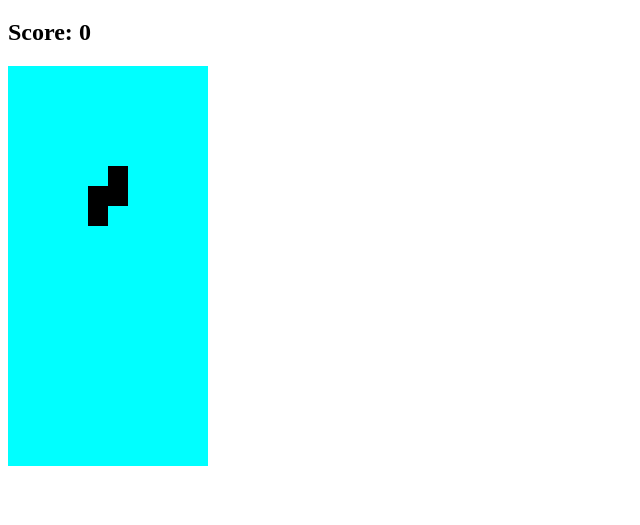
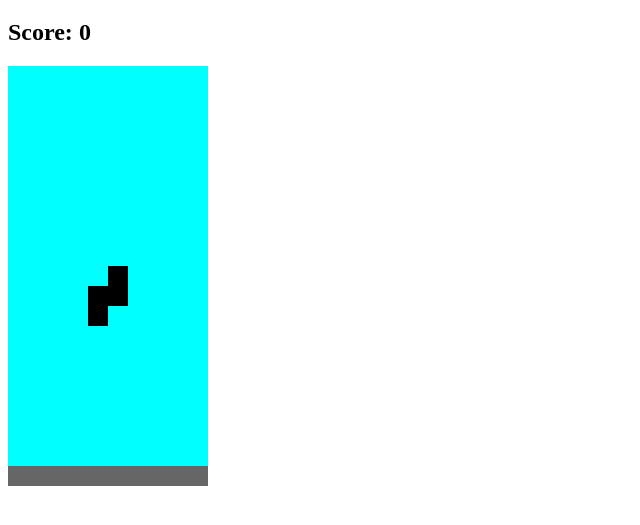
Before and after one commit to SilverBullet70/Tetris, a plain HTML site: page index.html in a window 1280 px wide. Shown: the part 61-586 px from the top of the page, without its empty margins (0-640 px from the left). Drawn offline with nearby package versions, Linux system fonts and the light colour scheme.

Commit message:
added launch file + blocks now stop properly when reach end

```diff
--- a/style.css
+++ b/style.css
@@ -18,3 +18,7 @@
     background-color: #000;
 
 }
+
+.fixed{
+    background-color: #666;
+}
--- a/tetris.js
+++ b/tetris.js
@@ -72,21 +72,31 @@ function getRandomRotation() {
 }
 
 var squares = [];
-
+var interval = 0;
 function startNewObject() {
     draw(squares, currentTetromino, currentRotation, currentPosition);
-    moveDown(squares, currentTetromino, currentRotation, currentPosition);
+    interval = setInterval(
+        function () {
+            moveDown(squares, currentTetromino, currentRotation, currentPosition);
+        }, 500);
 }
 
 $(document).ready(function () {
 
     for (var i = 0; i < CANVAS_HEIGHT * CANVAS_WIDTH; i++) {
         var block = $("<div></div>");
-        if (i >= CANVAS_WIDTH * (CANVAS_HEIGHT - 1)) {
-            block.addClass("fixed");
-        }
+        // if (i >= CANVAS_WIDTH * (CANVAS_HEIGHT - 1)) {
+        //     block.addClass("fixed");
+        // }
         $("#tetris").append(block);
         squares.push(block);
+    }
+    for (var i = 0; i < CANVAS_WIDTH; i++) {
+        var block = $("<div></div>");
+        block.addClass("fixed");
+        $("#tetris").append(block);
+        squares.push(block);
+
     }
 
 
@@ -95,58 +105,68 @@ $(document).ready(function () {
 
 });
 
-function isEnd(squares, tetromino, rot, position, interval) {
-    for (var i = 0; i < TETROMINOES[tetromino][rot].length; i++) {
-        if (squares[i + position + CANVAS_WIDTH].hasClass("fixed")) {
-            freeze(squares, tetromino, rot, position, interval);
-            //moveDown(squares, Math.floor(Math.random * 7), Math.floor(Math.random * 4), 4);
-            // currentPosition = STARTING_POSITION;
-            // currentTetromino = getRandomTetromino();
-            // currentRotation = getRandomRotation();
-            console.log("end");
-            return () => {
-                startNewObject();
-            }
+function isNextFixed() {
+    var flag = false;
+    TETROMINOES[currentTetromino][currentRotation].forEach(index => {
+        if(squares[index + currentPosition + CANVAS_WIDTH].hasClass('fixed')){
+            flag = flag || true;
         }
-    }
-    console.log("not end in is end");
-    return () => {console.log("not end")};
-}
-
-function freeze(squares, tetromino, rot, position, interval) {
-    clearInterval(interval);
-    TETROMINOES[tetromino][rot].forEach(index => {
-        squares[index + position + CANVAS_WIDTH].addClass("fixed");
     });
+    return flag;
 
 }
 
-function moveDown(squares, tetromino, rot, position) {
-    var endFunc = () => {};
-    var interval = setInterval(
-        function () {
-            //console.log(isEnd(squares, tetromino, rot, position));
-            endFunc = isEnd(squares, tetromino, rot, position, interval)
-            undraw(squares, tetromino, rot, position);
-            position += CANVAS_WIDTH;
-            draw(squares, tetromino, rot, position);
-            console.log(endFunc);
-        endFunc();
+function isEnd() {
+    console.log("isEnd?");
 
-        }, 1000);
+       // console.log((i + currentPosition + CANVAS_WIDTH) +" vs " +  squares.length + ":" + (i + currentPosition));
+        // || (i + currentPosition + CANVAS_WIDTH) >= squares.length
+       if(isNextFixed()){
+              console.log("yes");
+              clearInterval(interval);
+              freeze();
+                return;
+       }
 
+    // if(TETROMINOES[currentTetromino][currentRotation].some(index => {})){
+    //     freeze();
+        // currentPosition = STARTING_POSITION;
+        // currentTetromino = getRandomTetromino();
+        // currentRotation = getRandomRotation();
+    //      console.log("yes");
+    // }
+console.log("no");
+}
+
+function freeze() {
+    TETROMINOES[currentTetromino][currentRotation].forEach(index => {
+        console.log("in freeze");
+        console.log(index + currentPosition);
+        squares[index + currentPosition].addClass("fixed");
+    });
+}
+
+function moveDown() {
+    // var endFunc = () => {};
+
+    //console.log(isEnd(squares, tetromino, rot, position));
+
+    undraw();
+    currentPosition += CANVAS_WIDTH;
+    draw();
+    isEnd();
 
 }
 
 
-function draw(squares, tetromino, rot, position) {
-    TETROMINOES[tetromino][rot].forEach(index => {
-        squares[index + position].addClass("block");
+function draw() {
+    TETROMINOES[currentTetromino][currentRotation].forEach(index => {
+        squares[index + currentPosition].addClass("block");
     });
 }
 
-function undraw(squares, tetromino, rot, position) {
-    TETROMINOES[tetromino][rot].forEach(index => {
-        squares[index + position].removeClass("block");
+function undraw() {
+    TETROMINOES[currentTetromino][currentRotation].forEach(index => {
+        squares[index + currentPosition].removeClass("block");
     });
 }
```
